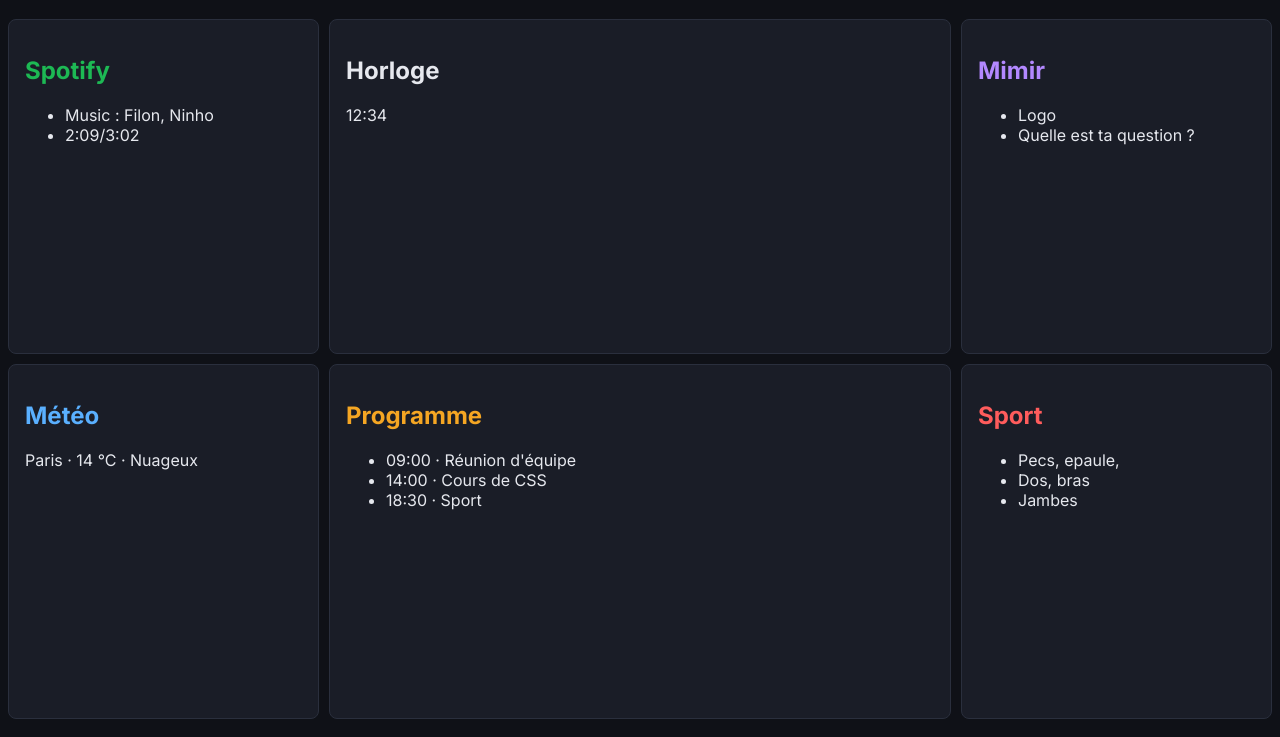
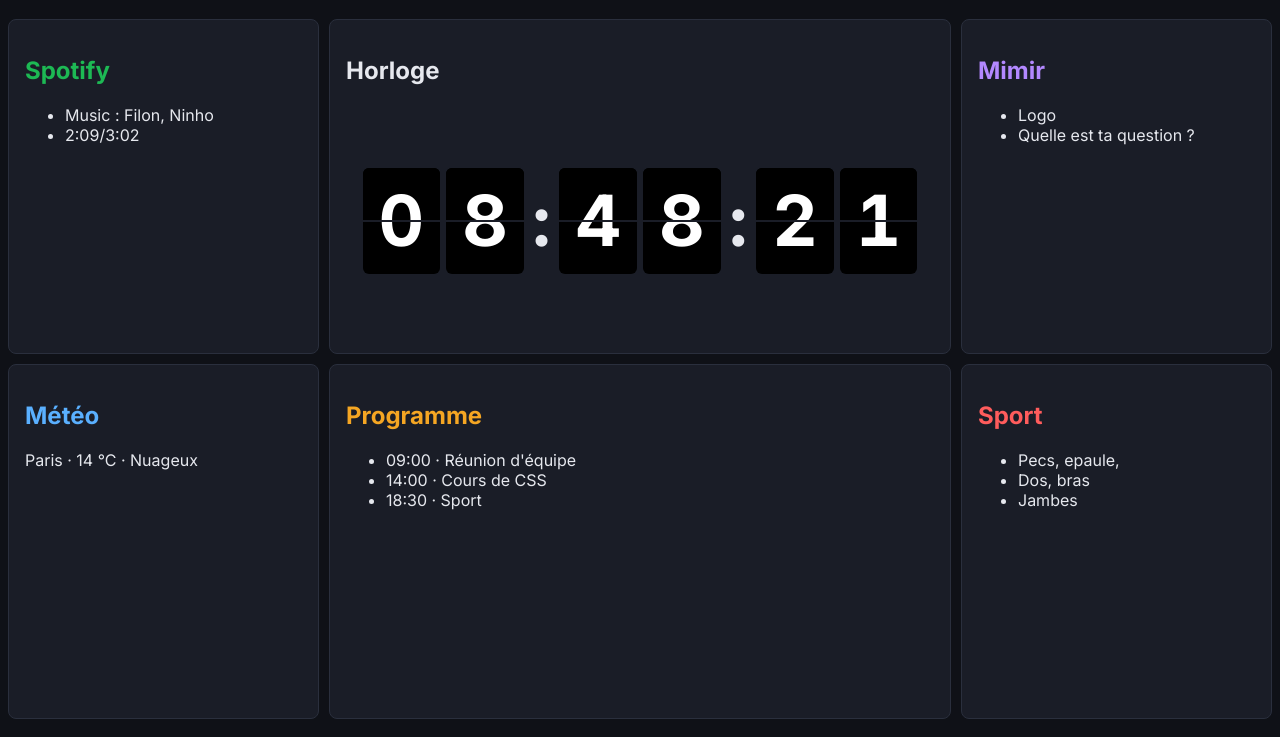
Before and after one commit to AigleLV/dashboard, a plain HTML site: page index.html in a window 1280 px wide. Shown: the part 63-800 px from the top of the page. Drawn offline with Linux system fonts and the light colour scheme.

Commit message:
Étape 2 : horloge à palettes animée
- Horloge en temps réel (heures, minutes, secondes)
- Effet palette réaliste : chaque chiffre bascule en deux temps
- L'horloge s'adapte à la taille de sa carte (container queries)
- style.css réorganisé en sections, sans doublons

Co-Authored-By: Claude Opus 5.5 <noreply@anthropic.com>

```diff
--- a/index.html
+++ b/index.html
@@ -1,9 +1,9 @@
 <!DOCTYPE html>
-<html lang="en">
+<html lang="fr">
 <head>
     <meta charset="UTF-8">
     <meta name="viewport" content="width=device-width, initial-scale=1.0">
-    <title>Document</title>
+    <title>Dashboard</title>
 
     <link rel="preconnect" href="https://fonts.googleapis.com">
     <link rel="preconnect" href="https://fonts.gstatic.com" crossorigin>
@@ -21,7 +21,17 @@
 
         <section class="horloge">
             <h2>Horloge</h2>
-            <p>12:34</p>
+            <div class="palettes" id="heure">
+            <span class="palette">0</span>
+            <span class="palette">0</span>
+            <span class="separateur">:</span>
+            <span class="palette">0</span>
+            <span class="palette">0</span>
+            <span class="separateur">:</span>
+            <span class="palette">0</span>
+            <span class="palette">0</span>
+            </div>
+
         </section>
 
         <section class="meteo">
@@ -66,3 +76,4 @@
     </main>
 
 </body>
+</html>
--- a/script.js
+++ b/script.js
@@ -0,0 +1,56 @@
+const palettes = document.querySelectorAll(".palette");
+
+// Écrit un chiffre dans un des 4 morceaux d'une palette
+function remplir(palette, morceau, chiffre) {
+  palette.querySelector(morceau + " span").textContent = chiffre;
+}
+
+// Au démarrage : on construit les 4 morceaux de chaque palette
+palettes.forEach((palette) => {
+  palette.innerHTML = `
+    <span class="moitie haut"><span>0</span></span>
+    <span class="moitie bas"><span>0</span></span>
+    <span class="volet haut"><span>0</span></span>
+    <span class="volet bas"><span>0</span></span>`;
+  palette.dataset.chiffre = "0";   // on mémorise le chiffre affiché
+
+  // Quand le volet du bas a fini de se rabattre, tout affiche le nouveau chiffre
+  palette.querySelector(".volet.bas").addEventListener("animationend", () => {
+    const chiffre = palette.dataset.chiffre;
+    remplir(palette, ".moitie.bas", chiffre);
+    remplir(palette, ".volet.haut", chiffre);
+    palette.classList.remove("bascule");
+  });
+});
+
+// Fait basculer une palette vers un nouveau chiffre
+function changerChiffre(palette, nouveau) {
+  const ancien = palette.dataset.chiffre;
+  if (ancien === nouveau) return;   // rien n'a changé : on ne bouge pas
+
+  palette.dataset.chiffre = nouveau;
+  remplir(palette, ".moitie.haut", nouveau);  // révélé quand le volet tombe
+  remplir(palette, ".moitie.bas", ancien);    // reste visible jusqu'à la fin
+  remplir(palette, ".volet.haut", ancien);    // celui qui tombe
+  remplir(palette, ".volet.bas", nouveau);    // celui qui se rabat
+  palette.classList.add("bascule");
+}
+
+function afficherHeure() {
+  const maintenant = new Date();
+  let h = String(maintenant.getHours());
+  let m = String(maintenant.getMinutes());
+  let s = String(maintenant.getSeconds());
+
+  if (h.length === 1) { h = `0${h}`; }
+  if (m.length === 1) { m = `0${m}`; }
+  if (s.length === 1) { s = `0${s}`; }
+
+  const chiffres = h + m + s;
+  for (let i = 0; i < chiffres.length; i++) {
+    changerChiffre(palettes[i], chiffres[i]);
+  }
+}
+
+afficherHeure();
+setInterval(afficherHeure, 1000);
--- a/style.css
+++ b/style.css
@@ -1,77 +1,172 @@
-body {
-  font-family: "Inter", sans-serif;
-  background: var(--fond);
-  h1 {color : var(--texte);}
-}
-
+/* ==========================================================
+   1. VARIABLES
+   Toutes les couleurs du dashboard, à un seul endroit.
+   ========================================================== */
 :root {
---fond : #0f1117;
+  --fond: #0f1117;
   --case: #1a1d27;
   --bordure: #2a2f3d;
   --texte: #e6e8ee;
---texte-doux : #8b91a1;
+  --texte-doux: #8b91a1;
+
+  /* Une couleur par carte */
+  --horloge: #e6e8ee;
   --spotify: #1db954;
---horloge: #e6e8ee;
   --mimir: #b388ff;
   --meteo: #5ab0ff;
   --programme: #f5a623;
   --sport: #ff5c5c;
 }
 
+
+/* ==========================================================
+   2. BASE
+   Le style de la page entière.
+   ========================================================== */
+body {
+  font-family: "Inter", sans-serif;
+  background: var(--fond);
+}
+
+h1 {
+  color: var(--texte);
+}
+
+
+/* ==========================================================
+   3. MISE EN PAGE
+   La grille qui place les 6 cartes.
+   ========================================================== */
 .dashboard {
   display: grid;
-  background: var(--fond);
-  color: var(--texte);
-  margin: 0;
-  height: calc(100vh - 100px);
-
   grid-template-columns: 1fr 2fr 1fr;
   grid-template-areas:
-  "spotify horloge mimir"
-  "meteo programme sport" ;
+    "spotify horloge   mimir"
+    "meteo   programme sport";
   gap: 10px;
+  height: calc(100vh - 100px);
+  color: var(--texte);
 }
 
-section{
+
+/* ==========================================================
+   4. CARTES
+   Le style commun, puis la place et la couleur de chacune.
+   ========================================================== */
+section {
+  padding: 16px;
   border: 1px solid var(--bordure);
+  border-radius: 8px;
   background: var(--case);
-  padding : 16px;
-  border-radius : 8px;
-  li {
-    color : var(--texte);
 }
 
-  p {
-    color : var(--texte);
-  }
+section p,
+section li {
+  color: var(--texte);
 }
 
+.horloge   { grid-area: horloge;   color: var(--horloge); }
+.spotify   { grid-area: spotify;   color: var(--spotify); }
+.mimir     { grid-area: mimir;     color: var(--mimir); }
+.meteo     { grid-area: meteo;     color: var(--meteo); }
+.programme { grid-area: programme; color: var(--programme); }
+.sport     { grid-area: sport;     color: var(--sport); }
+
+
+/* ==========================================================
+   5. HORLOGE À PALETTES
+   ========================================================== */
+
+/* 5a. La carte et le conteneur */
 .horloge {
-    color : var(--horloge);
-    grid-area: horloge;
+  display: flex;
+  flex-direction: column;       /* titre en haut, palettes dessous */
 }
 
-.spotify {
-    color : var(--spotify);
-    grid-area: spotify;
+.palettes {
+  flex: 1;                      /* prend toute la place sous le titre */
+  min-height: 0;
+  container-type: size;         /* active les unités cqw / cqh */
+  display: flex;
+  justify-content: center;
+  align-items: center;
+  gap: 6px;
 }
 
-.mimir {
-    color : var(--mimir);
-    grid-area: mimir;
+.separateur {
+  font-size: min(12cqw, 60cqh);
+  font-weight: 700;
+  color: var(--texte);
 }
 
-.meteo {
-    color : var(--meteo);
-    grid-area: meteo;
+/* 5b. Une palette : un cadre qui contient 4 morceaux */
+.palette {
+  position: relative;
+  width: 1.1em;
+  height: 1.5em;
+  font-size: min(12cqw, 60cqh); /* suit la taille de la carte */
+  font-weight: 700;
+  font-variant-numeric: tabular-nums;
+  color: #fff;
+  perspective: 300px;           /* profondeur 3D pour les volets */
 }
 
-.programme {
-    color : var(--programme);
-    grid-area: programme;
+/* La fente au milieu, au-dessus de tout */
+.palette::after {
+  content: "";
+  position: absolute;
+  left: 0;
+  right: 0;
+  top: 50%;
+  height: 2px;
+  margin-top: -1px;
+  background: var(--case);
+  z-index: 3;
 }
 
-.sport {
-    color : var(--sport);
-    grid-area: sport;
+/* 5c. Les 4 morceaux : des demi-cases noires qui cachent ce qui dépasse */
+.moitie,
+.volet {
+  position: absolute;
+  left: 0;
+  right: 0;
+  height: 50%;
+  overflow: hidden;
+  background: #000;
 }
+
+.haut { top: 0;    border-radius: 6px 6px 0 0; transform-origin: bottom; }
+.bas  { bottom: 0; border-radius: 0 0 6px 6px; transform-origin: top; }
+
+/* Le chiffre fait la hauteur d'une case entière :
+   en haut on voit sa moitié haute, en bas sa moitié basse */
+.moitie span,
+.volet span {
+  position: absolute;
+  left: 0;
+  right: 0;
+  height: 200%;
+  line-height: 1.5em;
+  text-align: center;
+}
+
+.haut span { top: 0; }
+.bas span  { bottom: 0; }
+
+/* Les volets passent devant les moitiés fixes */
+.volet     { z-index: 2; backface-visibility: hidden; }
+.volet.bas { transform: rotateX(90deg); }   /* au repos : replié, invisible */
+
+/* 5d. L'animation, en deux temps */
+.palette.bascule .volet.haut { animation: tombe-haut 0.25s ease-in both; }
+.palette.bascule .volet.bas  { animation: tombe-bas 0.25s ease-out 0.25s both; }
+
+@keyframes tombe-haut {
+  from { transform: rotateX(0deg);   filter: brightness(1); }
+  to   { transform: rotateX(-90deg); filter: brightness(0.5); }
+}
+
+@keyframes tombe-bas {
+  from { transform: rotateX(90deg); filter: brightness(0.5); }
+  to   { transform: rotateX(0deg);  filter: brightness(1); }
+}
```
Lines whose indentation alone changed are shown as unchanged.
